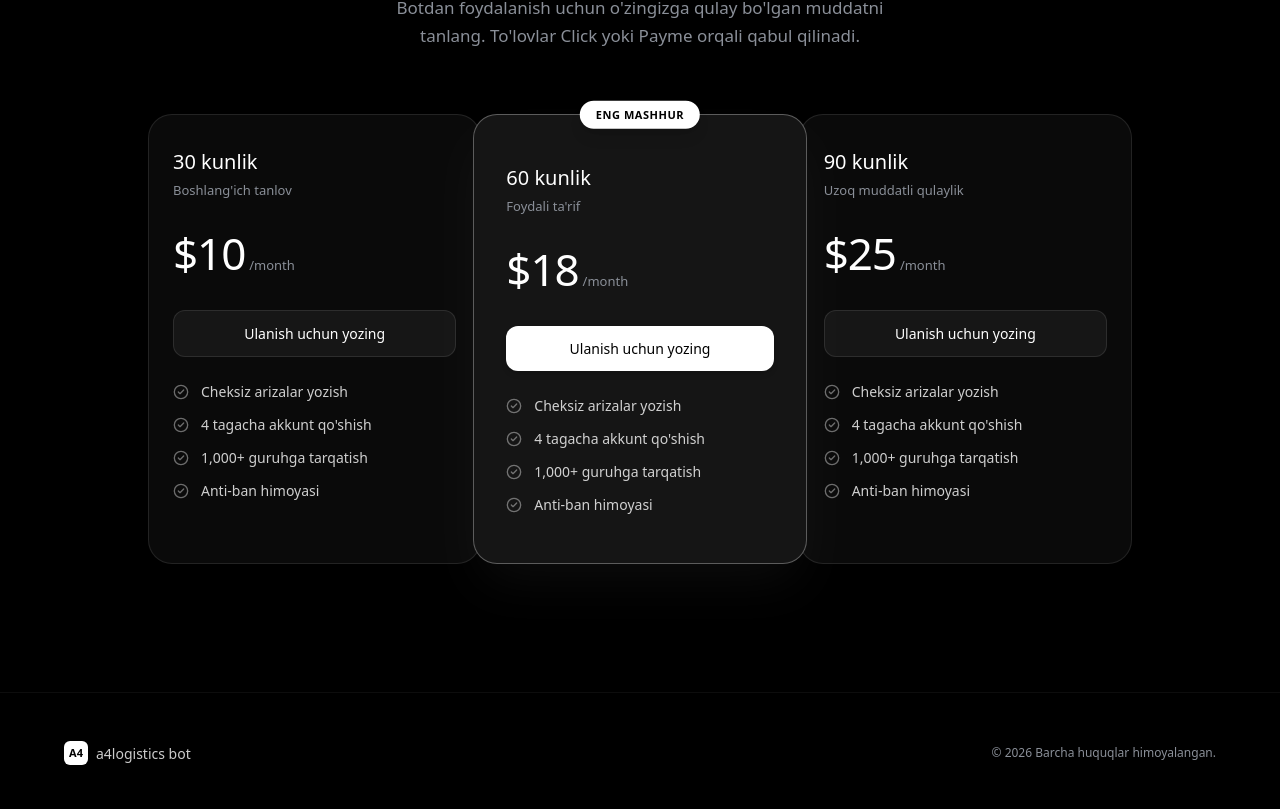
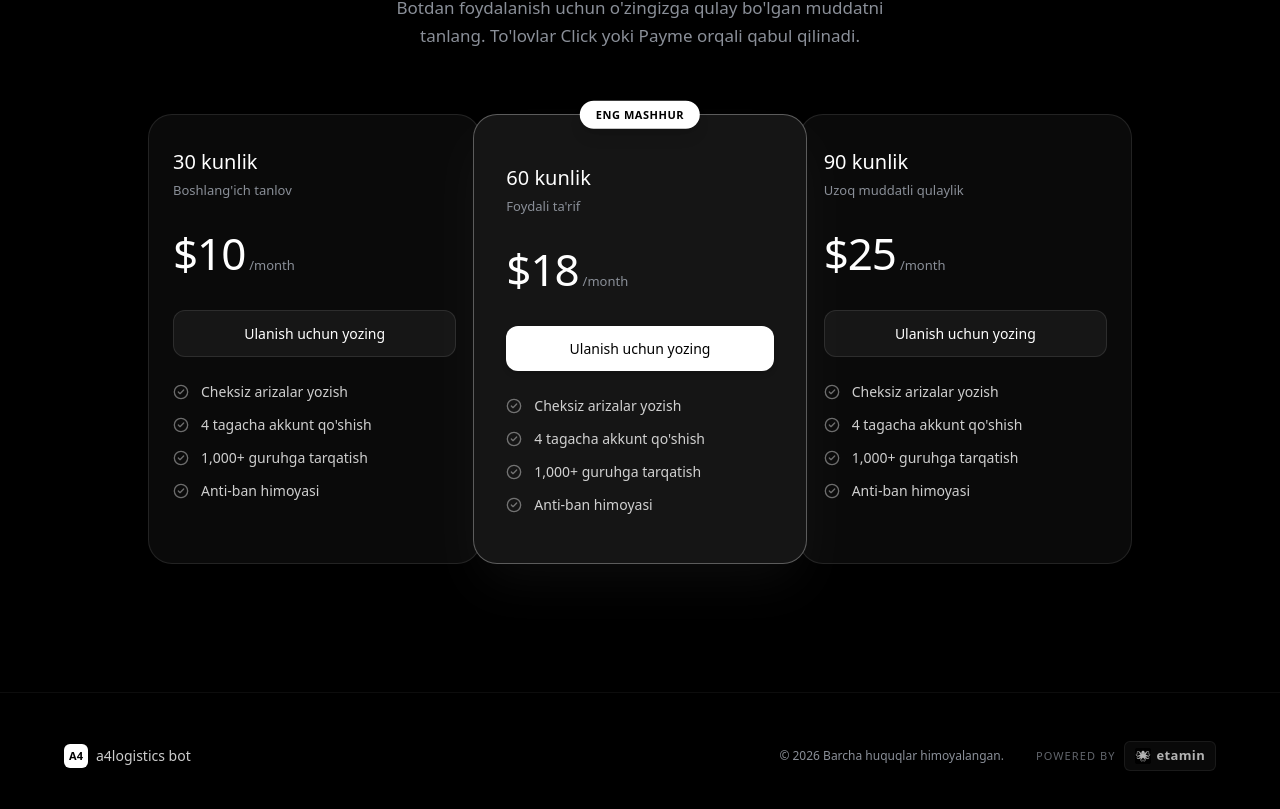
Before and after one commit to jooshaa/a4logisticsLanding, a Next.js app: page / in a window 1280 px wide. Shown: the part 2275-3084 px from the top of the page. Built offline with nearby package versions, Linux system fonts and the light colour scheme.

Commit message:
Update metadata: change title to a4logistics with truck favicon, add etamin logo to footer

```diff
--- a/app/page.tsx
+++ b/app/page.tsx
@@ -305,7 +305,16 @@ export default function Home() {
             <div className="w-6 h-6 rounded-md bg-white flex items-center justify-center text-black text-[11px] font-bold">A4</div>
             <span className="font-medium text-[14px]">a4logistics bot</span>
           </div>
-          <div className="text-[12px] text-[#8A8F98]">© {new Date().getFullYear()} Barcha huquqlar himoyalangan.</div>
+          <div className="flex flex-col sm:flex-row items-center gap-4 sm:gap-8">
+            <div className="text-[12px] text-[#8A8F98]">© {new Date().getFullYear()} Barcha huquqlar himoyalangan.</div>
+            <div className="flex items-center gap-2 opacity-70 hover:opacity-100 transition-opacity cursor-default">
+              <span className="text-[11px] text-[#8A8F98] uppercase tracking-widest">Powered by</span>
+              <div className="flex items-center gap-1.5 bg-white/5 px-2.5 py-1 rounded-md border border-white/10">
+                <img src="/etamin-logo.png" alt="etamin logo" className="h-4 w-auto object-contain" />
+                <span className="text-[13px] font-semibold tracking-wide text-white">etamin</span>
+              </div>
+            </div>
+          </div>
         </div>
       </footer>
 
```
Also changed, not shown: app/layout.tsx (+4 -1 lines), public/etamin-logo.png (added).
